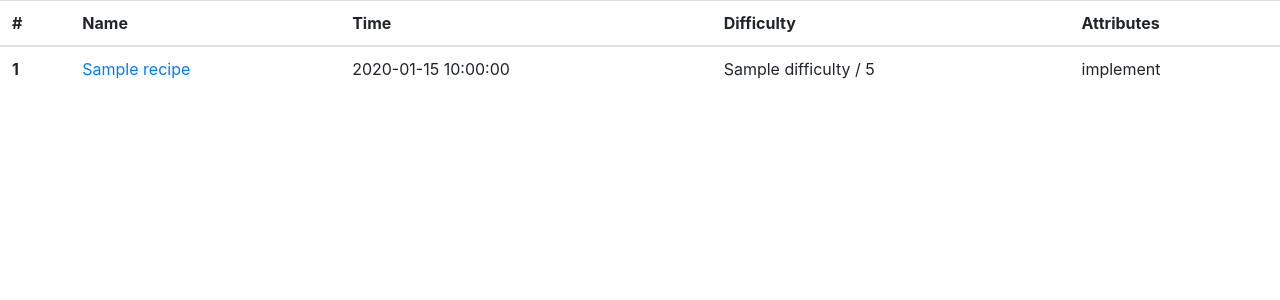
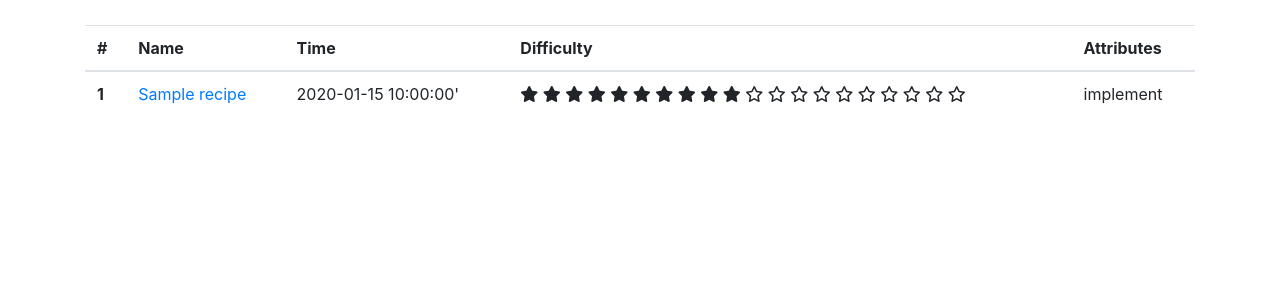
Before and after one commit to pgarr/dinner-roulette, a Python web app: template flask-app/app/templates/index.html in a window 1280 px wide. Shown: the part 56-356 px from the top of the page. Run offline with Jinja, Linux system fonts and the light colour scheme; the template is opened without the code that fills it: most values are stand-ins (such as "Sample title", 1, 10 or a date in 2020); some libraries are stand-ins or nearby versions.

Commit message:
table list in container

```diff
--- a/flask-app/app/templates/index.html
+++ b/flask-app/app/templates/index.html
@@ -1,6 +1,7 @@
 {% extends "base.html" %}
 
 {% block content %}
+    <div class="container header-top-margin">
         <table class="table table-hover">
             <thead>
                 <tr>
@@ -36,10 +37,15 @@
                             {% endif %}
                         </td>
                         <td>
-                        {{ recipe.time }}
+                            {{ recipe.time }}'
                         </td>
                         <td>
-                        {{ recipe.difficulty }} / 5
+                            {% for i in range(recipe.difficulty) %}
+                                <i class="fas fa-star"></i>
+                            {% endfor %}
+                            {% for i in range(5-recipe.difficulty) %}
+                                <i class="far fa-star"></i>
+                            {% endfor %}
                         </td>
                         <td>
                             implement
@@ -48,4 +54,5 @@
                 {% endfor %}
             </tbody>
         </table>
+    </div>
 {% endblock %}
```
Lines whose indentation alone changed are shown as unchanged.
